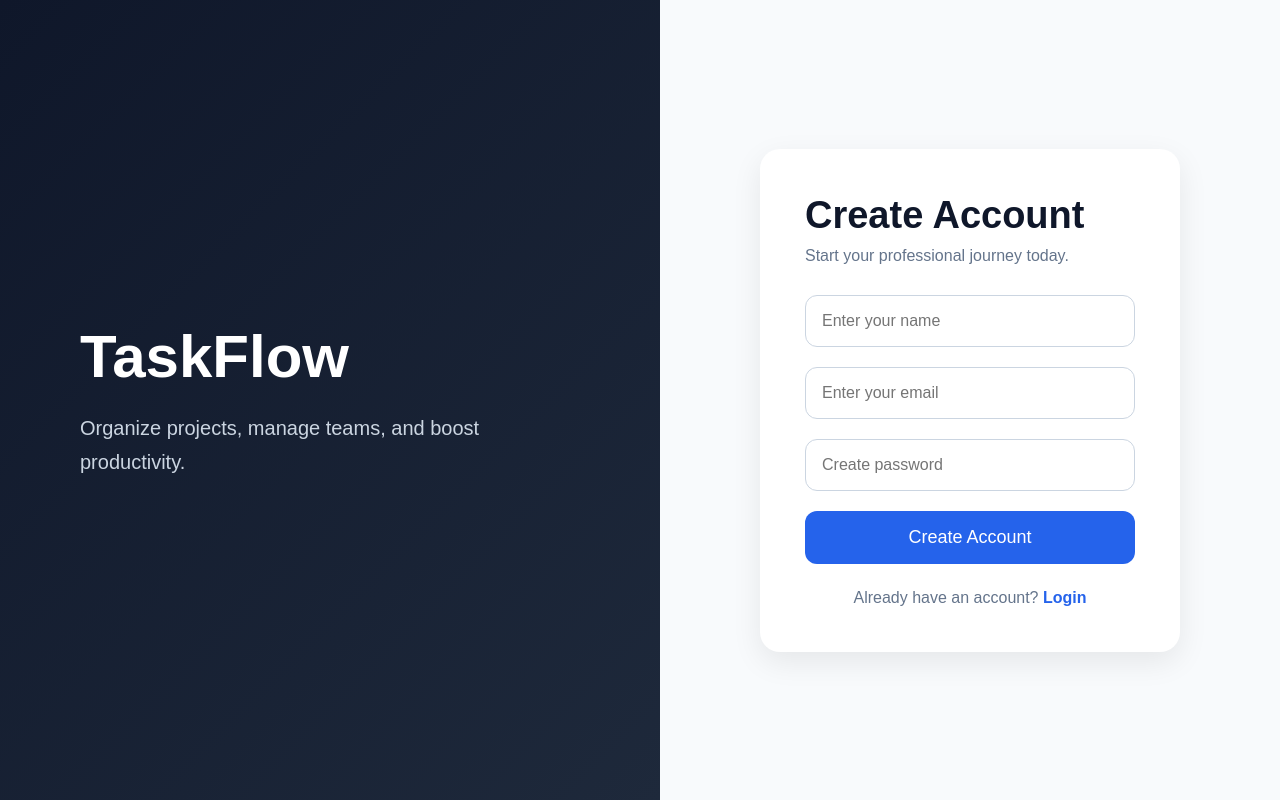
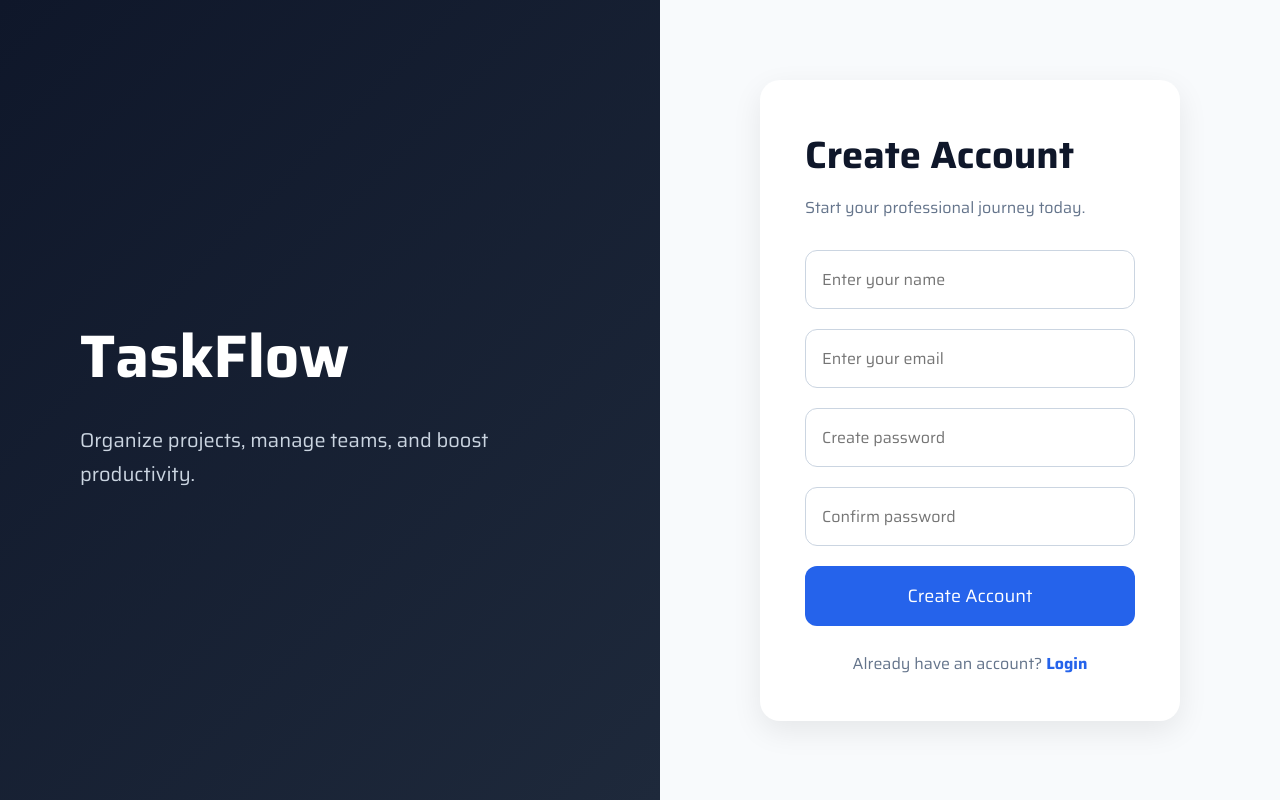
Before and after one commit to Thokalacharan/aura-trends-frontend, a React (Vite) app: page /register in a window 1280 px wide. Built offline with nearby package versions, Linux system fonts and the light colour scheme.

Commit message:
updated api integration

```diff
--- a/index.html
+++ b/index.html
@@ -5,6 +5,17 @@
     <link rel="icon" type="image/svg+xml" href="/favicon.svg" />
     <meta name="viewport" content="width=device-width, initial-scale=1.0" />
     <title>task-management-frontend</title>
+    <link rel="preconnect" href="https://fonts.googleapis.com" />
+    <link rel="preconnect" href="https://fonts.gstatic.com" crossorigin />
+    <link
+      href="https://fonts.googleapis.com/css2?family=Poppins:ital,wght@0,100;0,200;0,300;0,400;0,500;0,600;0,700;0,800;0,900;1,100;1,200;1,300;1,400;1,500;1,600;1,700;1,800;1,900&family=Saira:ital,wght@0,100..900;1,100..900&display=swap"
+      rel="stylesheet"
+    />
+    <style>
+      * {
+        font-family: "Saira", sans-serif;
+      }
+    </style>
   </head>
   <body>
     <div id="root"></div>
--- a/src/pages/register.jsx
+++ b/src/pages/register.jsx
@@ -4,12 +4,14 @@
 import "../styles/auth.css";
 
 function Register() {
+
   const navigate = useNavigate();
 
   const [formData, setFormData] = useState({
     name: "",
     email: "",
     password: "",
+    confirmPassword: "",
   });
 
   const handleChange = (e) => {
@@ -22,15 +24,29 @@
   const handleSubmit = async (e) => {
     e.preventDefault();
 
+    // Password validation
+    if (formData.password !== formData.confirmPassword) {
+      alert("Passwords do not match");
+      return;
+    }
+
     try {
-      await API.post("/users/register", formData);
+
+      await API.post("/users/register", {
+        name: formData.name,
+        email: formData.email,
+        password: formData.password,
+      });
 
       alert("Registration Successful");
 
       navigate("/");
+
     } catch (error) {
+
       alert("Signup Failed");
       console.log(error);
+
     }
   };
 
@@ -40,11 +56,13 @@
       <div className="left-side">
 
         <div className="brand">
+
           <h1>TaskFlow</h1>
 
           <p>
             Organize projects, manage teams, and boost productivity.
           </p>
+
         </div>
 
       </div>
@@ -83,6 +101,14 @@
             required
           />
 
+          <input
+            type="password"
+            name="confirmPassword"
+            placeholder="Confirm password"
+            onChange={handleChange}
+            required
+          />
+
           <button type="submit">
             Create Account
           </button>
```
